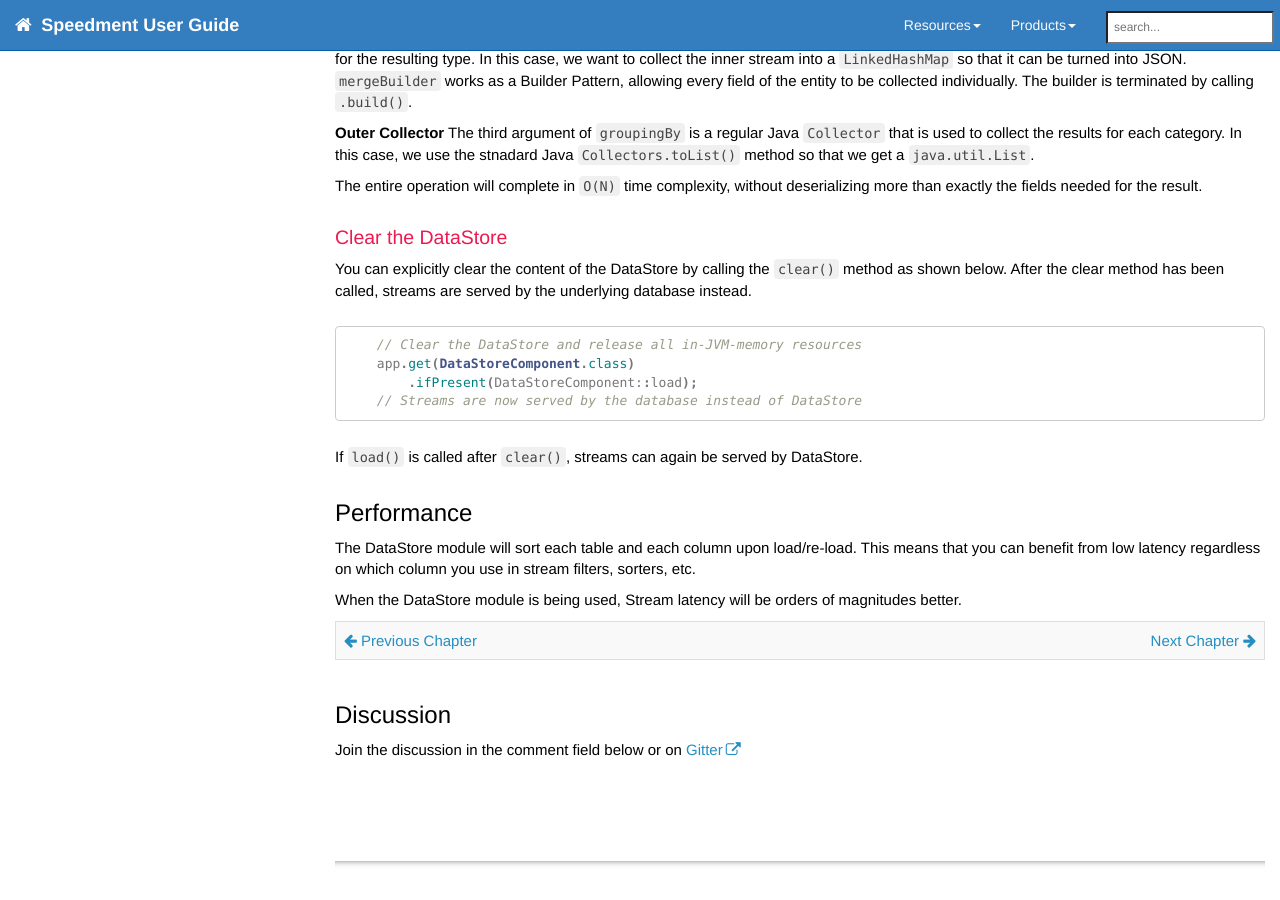
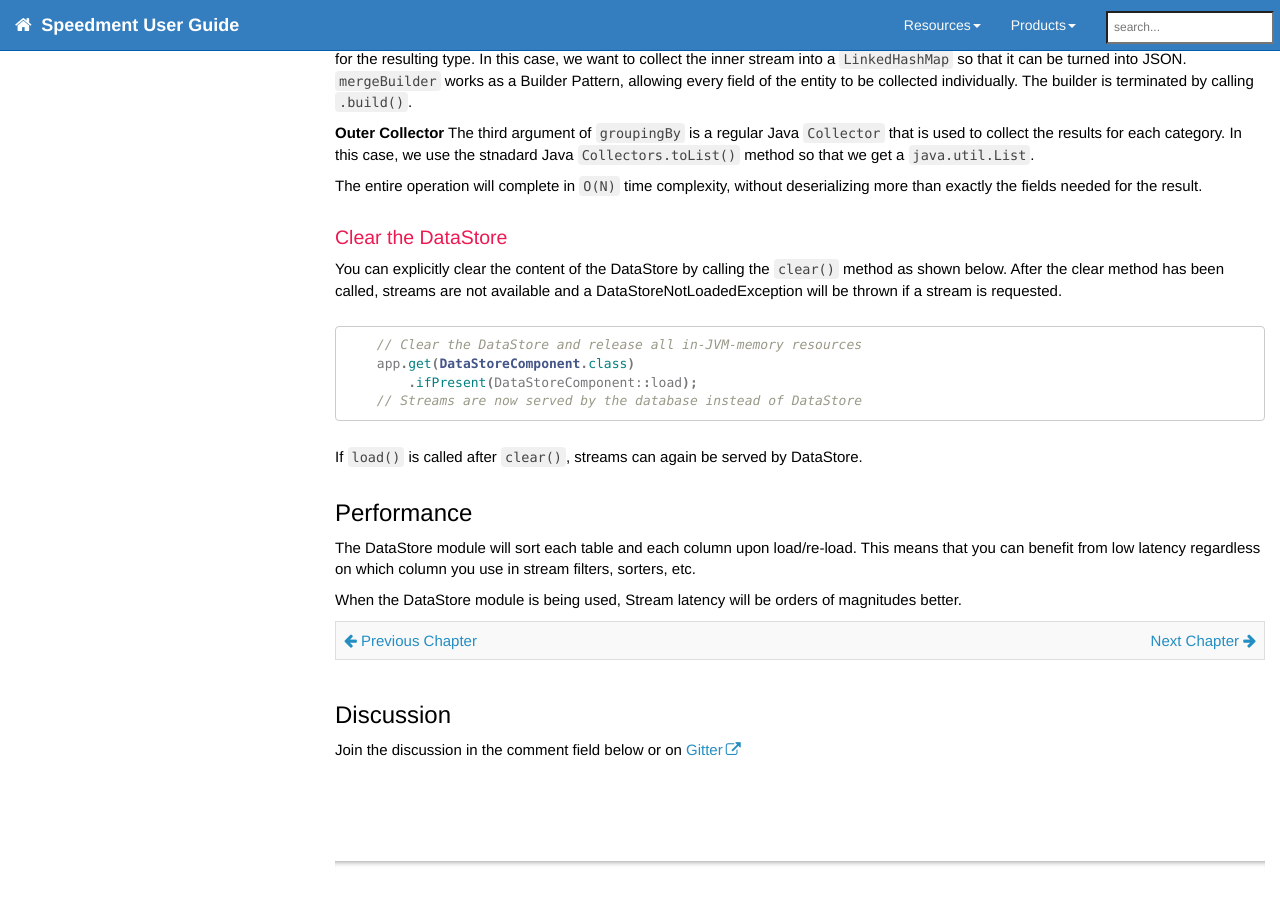
Before and after one commit to speedment/speedment-doc, a Jekyll site: the page built from pages/datastore.md, in a window 1280 px wide and 900 px high, scrolled down 8803 px. Built offline with Jekyll 4.4.1, drawn with Linux system fonts in a browser that asks for light colours; nearby versions of some CDN libraries; comment, search, counter and statistics services are not loaded; some of the changed text lies outside the part shown.

Commit message:
datastore: Update clear throw behavior

````diff
--- a/pages/datastore.md
+++ b/pages/datastore.md
@@ -322,7 +322,7 @@
 The entire operation will complete in `O(N)` time complexity, without deserializing more than exactly the fields needed for the result.
 
 ### Clear the DataStore
-You can explicitly clear the content of the DataStore by calling the `clear()` method as shown below. After the clear method has been called, streams are served by the underlying database instead.
+You can explicitly clear the content of the DataStore by calling the `clear()` method as shown below. After the clear method has been called, streams are not available and a DataStoreNotLoadedException will be thrown if a stream is requested.
 ``` java
     // Clear the DataStore and release all in-JVM-memory resources
     app.get(DataStoreComponent.class)
````
Also changed, not shown: other parts of pages/datastore.md (+1 -1 lines).
